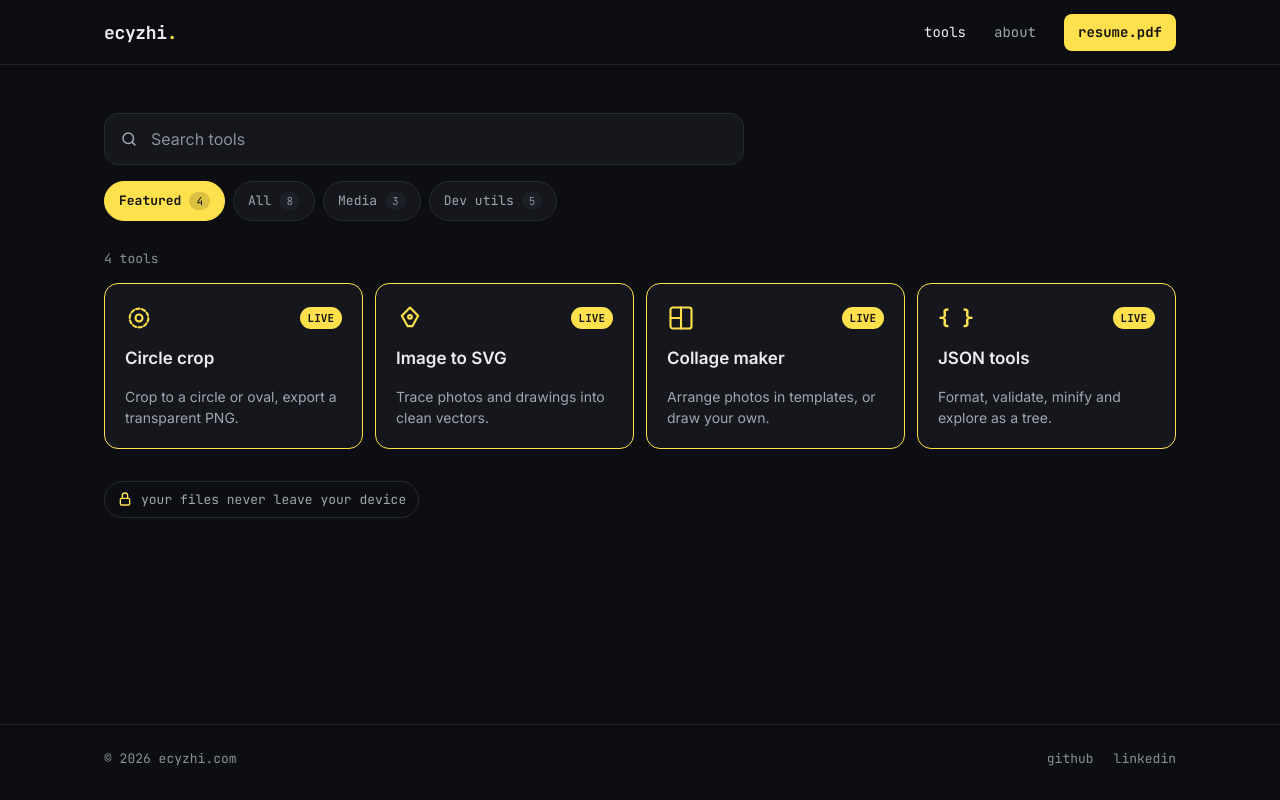
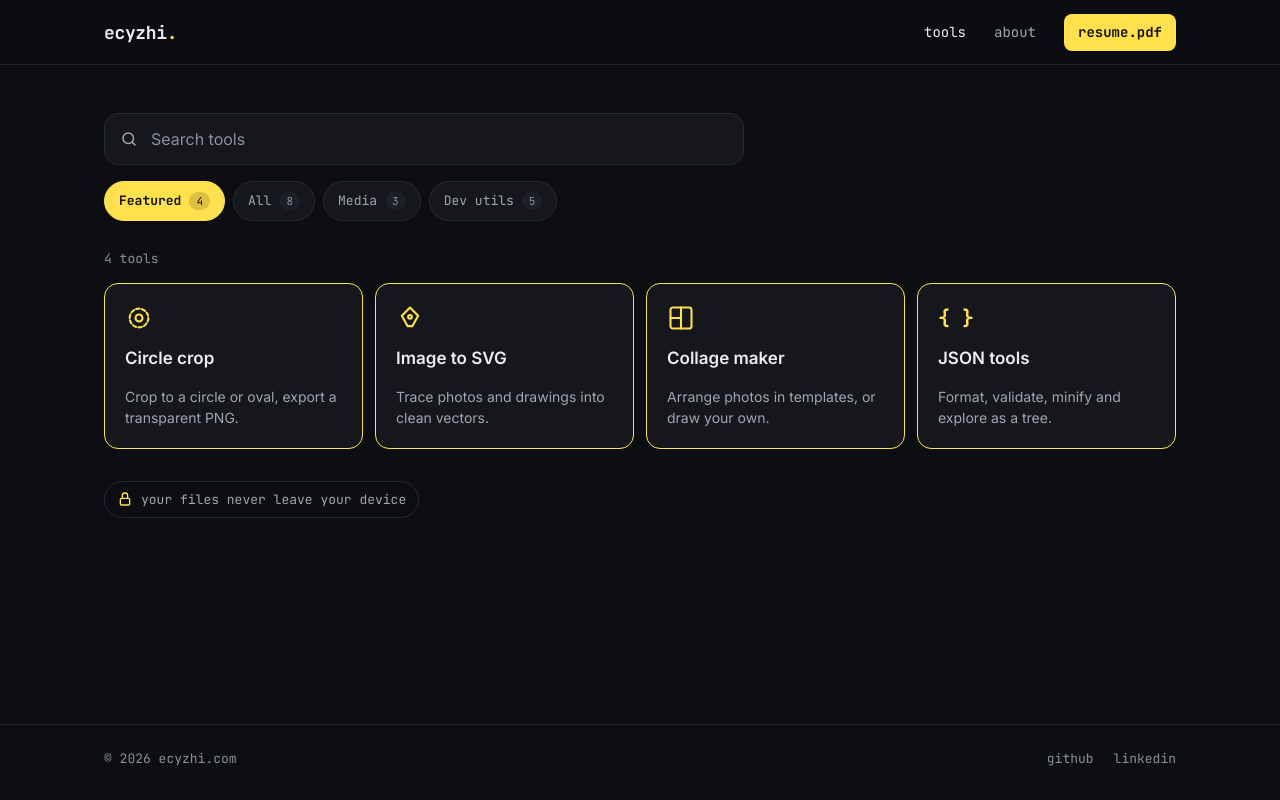
Before and after one commit to ecyzhi/ecyzhi.github.io, an Astro site: page / in a window 1280 px wide. Built offline with nearby package versions, Linux system fonts and the light colour scheme; Astro itself is replaced by a stand-in of ours.

Commit message:
Tool cards: drop the LIVE badge
Co-Authored-By: Claude Opus 5.5 <noreply@anthropic.com>
Claude-Session: https://claude.ai/code/session_011VZMcgDCBwoA9Nz9JXdjae

```diff
--- a/src/components/ToolCard.astro
+++ b/src/components/ToolCard.astro
@@ -8,7 +8,7 @@ const { tool } = Astro.props;
 ---
 {tool.live ? (
   <a class="tool live" href={`/tools/${tool.slug}/`}>
-    <div class="top"><ToolIcon icon={tool.icon} active /><span class="badge">LIVE</span></div>
+    <div class="top"><ToolIcon icon={tool.icon} active /></div>
     <div class="name">{tool.name}</div>
     <div class="blurb">{tool.blurb}</div>
   </a>
@@ -49,15 +49,6 @@ const { tool } = Astro.props;
     justify-content: space-between;
     align-items: center;
   }
-  .badge {
-    font-family: var(--font-mono);
-    font-size: 11px;
-    font-weight: 700;
-    color: var(--on-accent);
-    background: var(--accent);
-    padding: 3px 8px;
-    border-radius: 99px;
-  }
   .soon-label {
     font-family: var(--font-mono);
     font-size: 11px;
```
